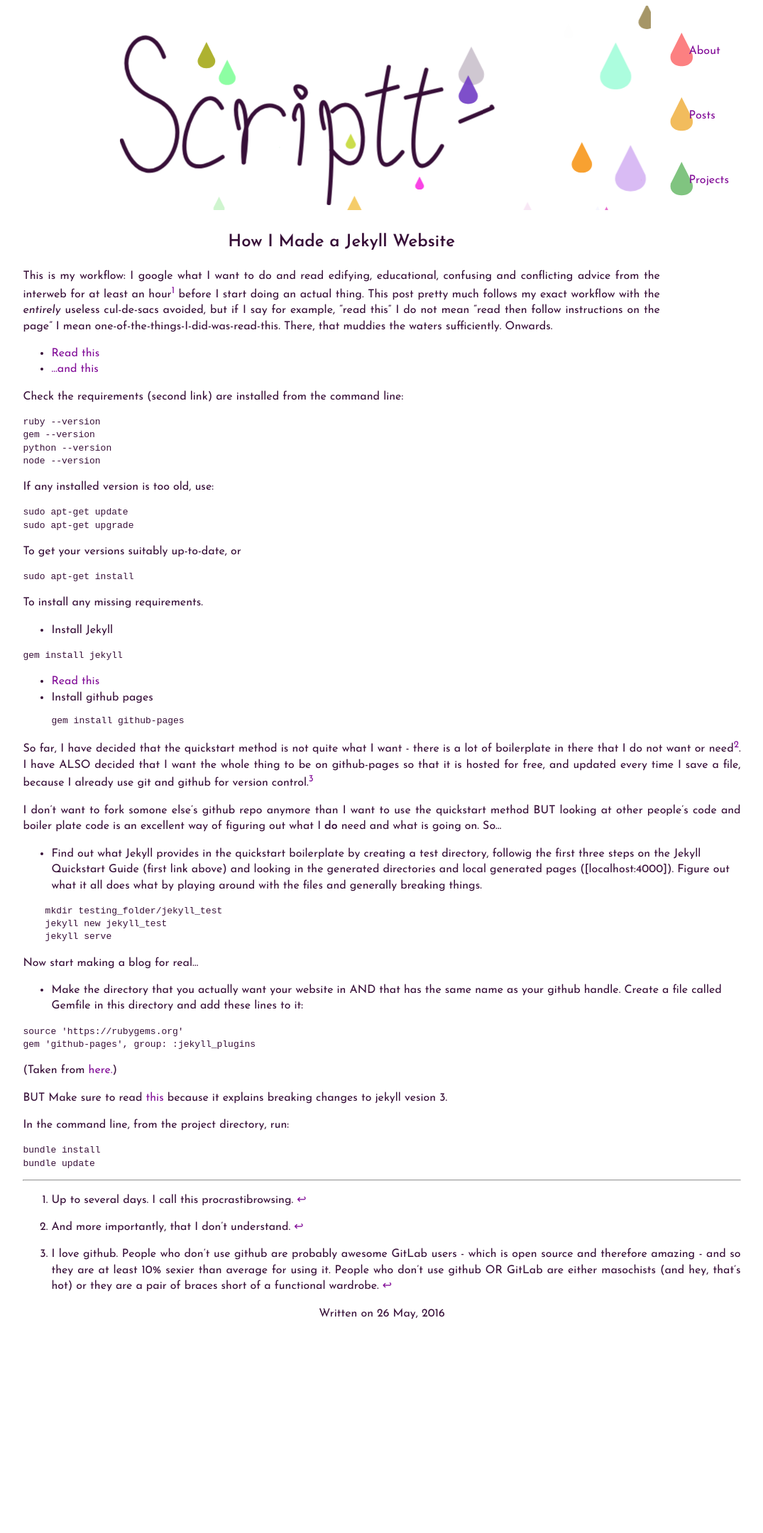
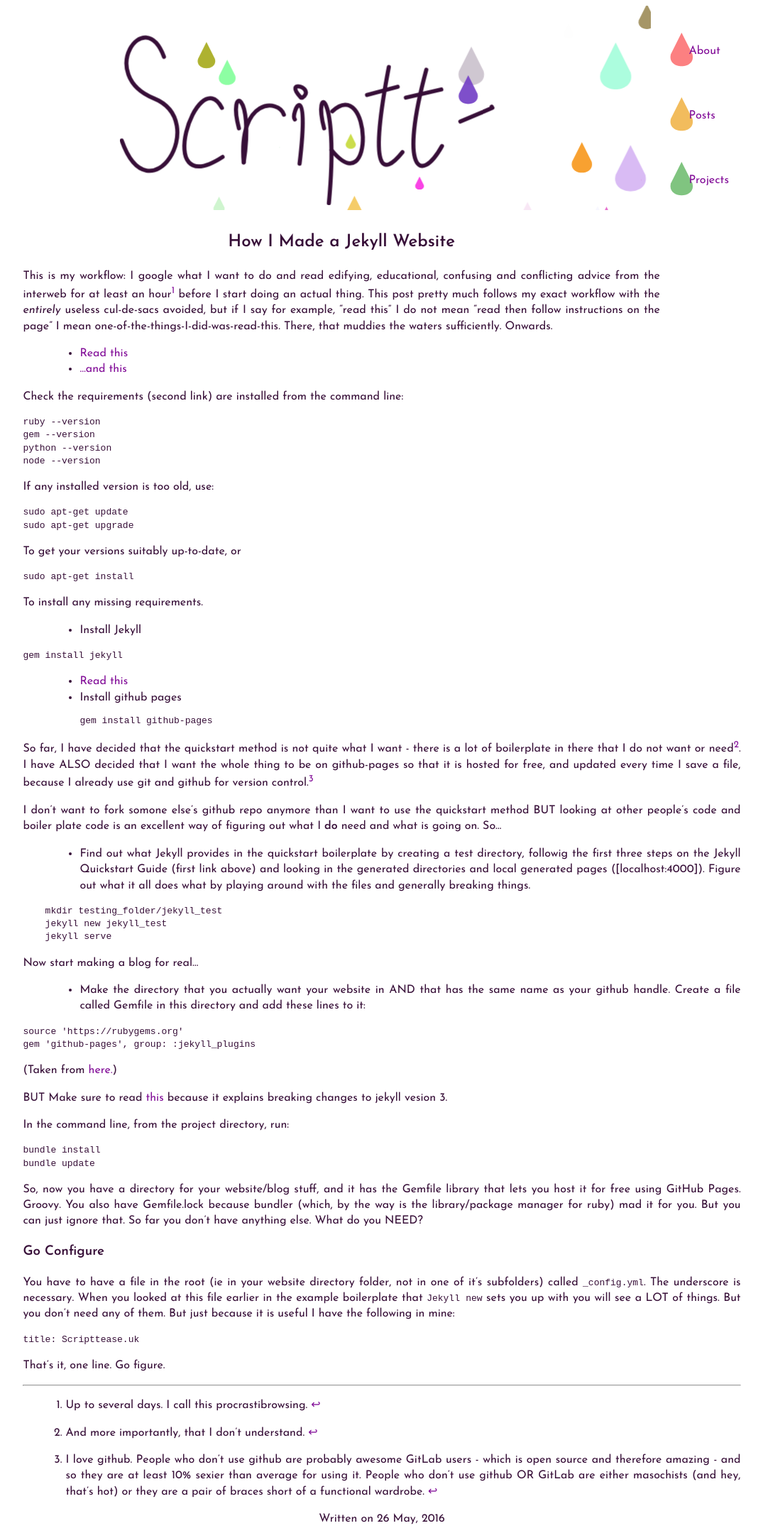
Before and after one commit to scripttease/scripttease.github.io, a Jekyll site: the page built from _posts/2016-05-26-how-i-made-a-jekyll-website.md, in a window 1280 px wide. Shown: the whole page at 71% size, without its empty margins (102-1177 px from the left). Built offline with Jekyll 4.4.1, drawn with Linux system fonts in a browser that asks for light colours; before the commit the page ends 1870 px from its top, so only the background shows below that.

````diff
--- a/_posts/2016-05-26-how-i-made-a-jekyll-website.md
+++ b/_posts/2016-05-26-how-i-made-a-jekyll-website.md
@@ -44,7 +44,7 @@
 gem install github-pages
 ```
 
-So far, I have decided that the quickstart method is not quite what I want - there is a lot of boilerplate in there that I do not want or need[^understand]. I have ALSO decided that I want the whole thing to be on github-pages so that it is hosted for free, and updated every time I save a file, because I already use git and github for version control.[^git]
+So far, I have decided that the quickstart method is not quite what I want - there is a lot of boilerplate in there that I do not want or need[^understand-that-i-need-you]. I have ALSO decided that I want the whole thing to be on github-pages so that it is hosted for free, and updated every time I save a file, because I already use git and github for version control.[^git]
 
 I don't want to fork somone else's github repo anymore than I want to use the quickstart method BUT looking at other people's code and boiler plate code is an excellent way of figuring out what I **do** need and what is going on. So...
 
@@ -75,11 +75,24 @@
 bundle install
 bundle update
 ```
+So, now you have a directory for your website/blog stuff, and it has the Gemfile library that lets you host it for free using GitHub Pages. Groovy. You also have Gemfile.lock because bundler (which, by the way is the library/package manager for ruby) mad it for you. But you can just ignore that. So far you don't have anything else. What do you NEED?
+
+### Go Configure
+
+You have to have a file in the root (ie in your website directory folder, not in one of it's subfolders) called `_config.yml`. The underscore is necessary. When you looked at this file earlier in the example boilerplate that `Jekyll new` sets you up with you will see a LOT of things. But you don't need any of them. But just because it is useful I have the following in mine:
+
+```yml
+title: Scripttease.uk
+```
+
+That's it, one line. Go figure.
+
+
 
 
 ___
-[^hour]: Up to several days. I call this procrastibrowsing.
+[^procrastibrowsing]: Up to several days. I call this procrastibrowsing.
 
-[^understand]: And more importantly, that I don't understand.
+[^understand-that-i-need-you]: And more importantly, that I don't understand.
 
 [^git]: I love github. People who don't use github are probably awesome GitLab users \- which is open source and therefore amazing \- and so they are at least 10% sexier than average for using it. People who don't use github OR GitLab are either masochists (and hey, that's hot) or they are a pair of braces short of a functional wardrobe.
--- a/_sass/_layout.scss
+++ b/_sass/_layout.scss
@@ -16,12 +16,11 @@
   text-align: justify;
 }
 
-.post-list a {
+.post-list a, ul, li {
   margin-left: 20px;
+  text-align: justify;
 }
 
-.post-list ul {
-}
 
 .posts {
 }
--- a/index.html
+++ b/index.html
@@ -18,7 +18,7 @@
     {% for post in site.posts %}
       <li>
         <span class="post-meta">{{ post.date | date: "%d %-b, %Y" }}</span> <a class="post-link" href=" {{ post.url | prepend: site.baseurl }}">{{ post.title }}</a>
-{{ post.excerpt }}
+        <!-- <span class="excerpt">{{ post.excerpt | strip_html }}&hellip; <a href="{{ post.url | prepend: site.baseurl }}">More</a></span> -->
       </li>
       <li>
       </li>
````
Also changed, not shown: other parts of _posts/2016-05-26-how-i-made-a-jekyll-website.md (+1 -1 lines), _posts/2016-06-12-you-git.md (added, +25 -0 lines), 1 other file.
